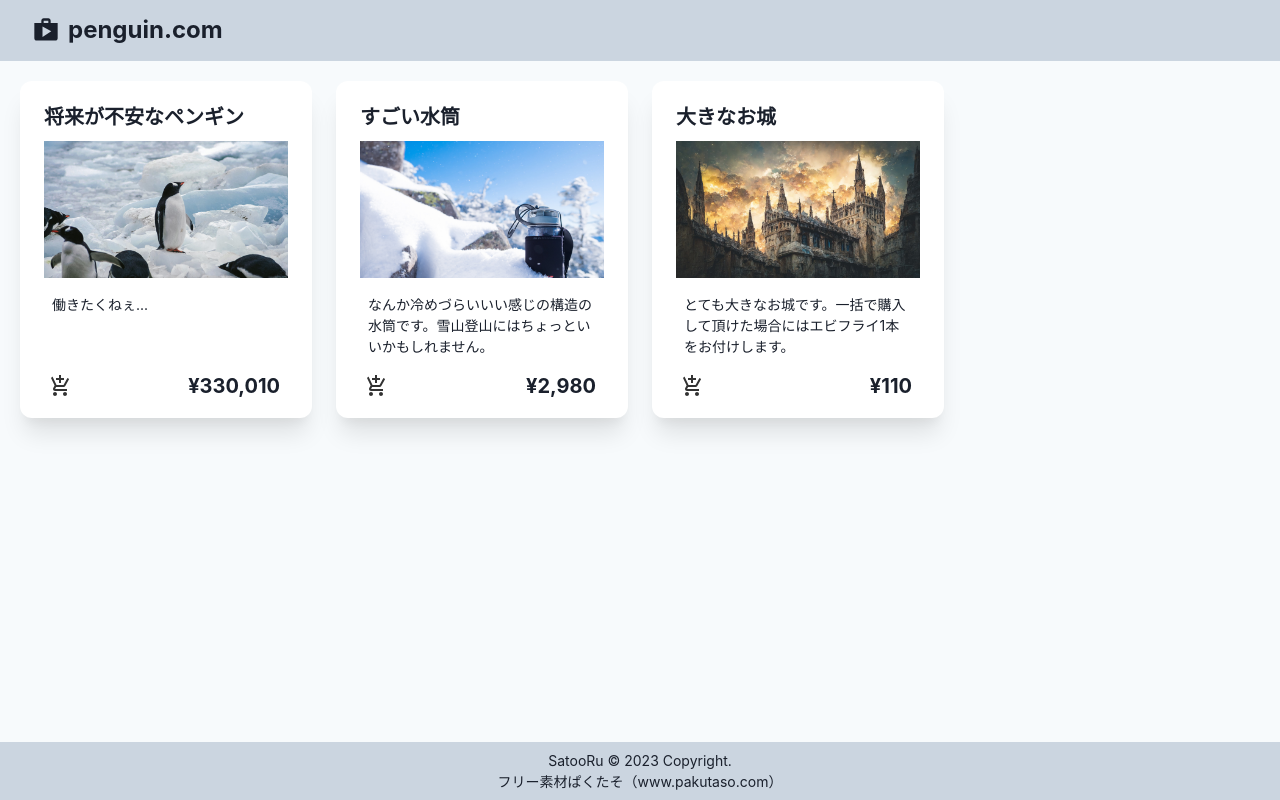
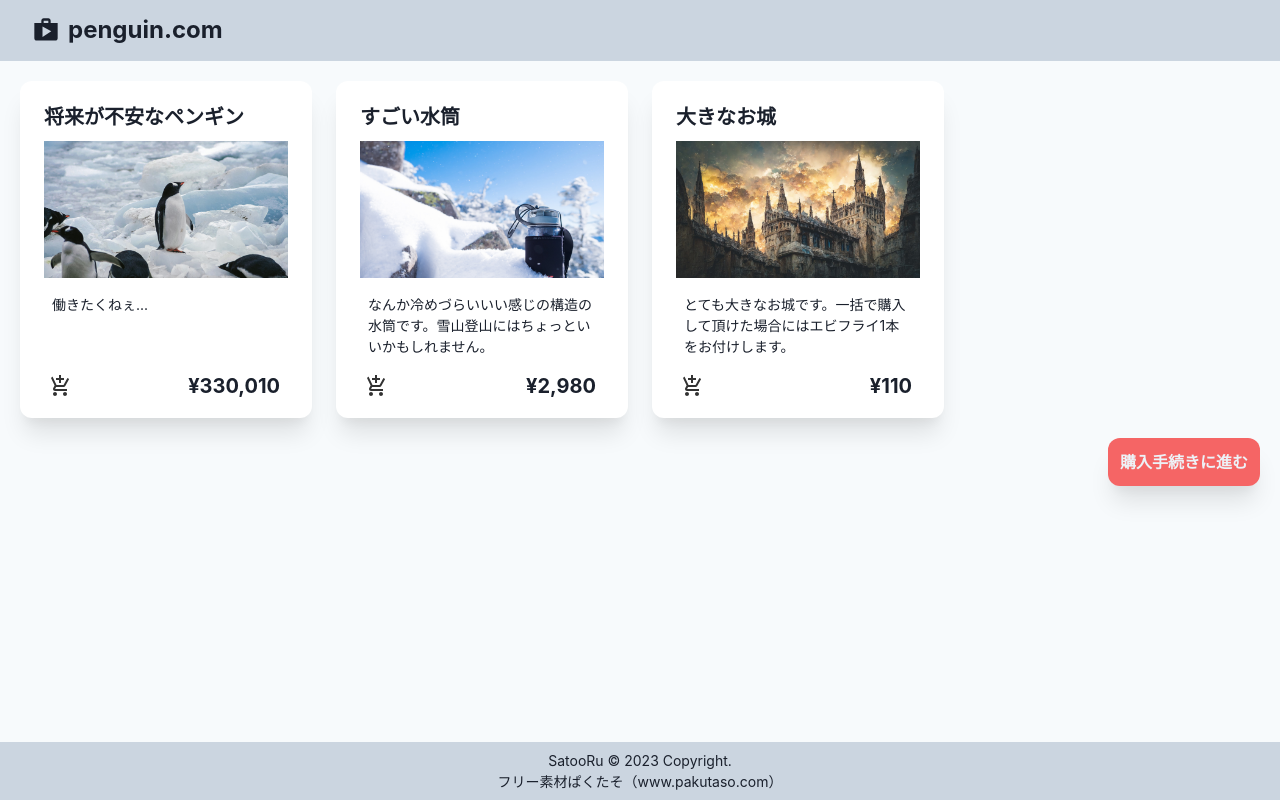
Before and after one commit to SatooRu65536/anti-pattern-site, a Next.js app: page / in a window 1280 px wide. Built offline with nearby package versions, Linux system fonts and the light colour scheme.

Commit message:
トップページ完成

```diff
--- a/components/Card.tsx
+++ b/components/Card.tsx
@@ -7,9 +7,11 @@ import {
   Text,
   Image,
   Icon,
+  Flex,
 } from "@chakra-ui/react";
 import { Item } from "./types";
 import { MdShoppingCart, MdAddShoppingCart } from "react-icons/md";
+import { useCallback, useEffect, useRef, useState } from "react";
 
 export default function ItemCard({
   id,
@@ -20,6 +22,26 @@ export default function ItemCard({
   addedCart,
   switchCartItem,
 }: Item & { addedCart: string[]; switchCartItem: Function }) {
+  const [count, setCount] = useState(0);
+
+  const swithCart = useCallback(() => {
+    switchCartItem(id);
+  }, [id, switchCartItem]);
+
+  useEffect(() => {
+    const timer = setInterval(() => {
+      setCount((prevCount) => {
+        console.log("call");
+
+        if (prevCount > 0) return prevCount - 1;
+        else {
+          swithCart();
+          return 0;
+        }
+      });
+    }, 1000);
+  }, [swithCart]);
+
   return (
     <Card
       bg="white"
@@ -72,6 +94,7 @@ export default function ItemCard({
             ¥{price ? price.toLocaleString() : 330}
           </Heading>
 
+          <Flex position="absolute" bottom="2" left="4">
             <Icon
               as={addedCart.includes(id) ? MdShoppingCart : MdAddShoppingCart}
               boxSize="6"
@@ -82,12 +105,17 @@ export default function ItemCard({
               w="12"
               p="3"
               transition="all .3s"
-            position="absolute"
-            bottom="2"
-            left="4"
               _hover={{ bgColor: "blackAlpha.100" }}
-            onClick={() => switchCartItem(id)}
+              onClick={() => {
+                switchCartItem(id);
+                setCount(10);
+              }}
             />
+
+            <Text p="3" display={count > 0 ? "block" : "none"}>
+              {count}
+            </Text>
+          </Flex>
         </Box>
       </CardBody>
     </Card>
--- /dev/null
+++ b/components/util.ts
@@ -0,0 +1,27 @@
+import { Item } from "./types";
+
+export const items: Item[] = [
+  {
+    id: "penguin-0001",
+    name: "将来が不安なペンギン",
+    detail: "働きたくねぇ...",
+    price: 330010,
+    imgPath: "/item/gentoo.jpg",
+  },
+  {
+    id: "waterbottle-0001",
+    name: "すごい水筒",
+    detail:
+      "なんか冷めづらいいい感じの構造の水筒です。雪山登山にはちょっといいかもしれません。",
+    price: 2980,
+    imgPath: "/item/water-bottle.jpg",
+  },
+  {
+    id: "castle-0001",
+    name: "大きなお城",
+    detail:
+      "とても大きなお城です。一括で購入して頂けた場合にはエビフライ1本をお付けします。",
+    price: 110,
+    imgPath: "/item/castle.jpg",
+  },
+];
--- a/next.config.js
+++ b/next.config.js
@@ -1,6 +1,6 @@
 /** @type {import('next').NextConfig} */
 const nextConfig = {
-  reactStrictMode: true,
+  reactStrictMode: false,
 }
 
 module.exports = nextConfig
--- a/pages/index.tsx
+++ b/pages/index.tsx
@@ -1,70 +1,158 @@
-import { useEffect, useState } from "react";
+import { useState } from "react";
 import type { NextPage } from "next";
-import { Grid } from "@chakra-ui/react";
-import ItemCard from "@/components/Card";
+import Router from "next/router";
+import {
+  Box,
+  Card,
+  CardBody,
+  CardHeader,
+  Flex,
+  Grid,
+  Heading,
+  Icon,
+  Spacer,
+  Text,
+  Image,
+} from "@chakra-ui/react";
 import { Item } from "@/components/types";
+import { MdShoppingCart, MdAddShoppingCart } from "react-icons/md";
+import { items } from "@/components/util";
 
 const Page: NextPage = () => {
   const [addedCart, setAddedCart] = useState<string[]>([]);
 
-  useEffect(() => {
-    const cart = JSON.parse(localStorage.getItem("cart") || "[]") as string[];
-    setAddedCart(cart);
-  }, []);
-
-  const switchCartItem = (itemId: string) => {
-    if (addedCart.includes(itemId)) {
+  function switchCartItem(itemId: string, forceRemove = false) {
+    if (addedCart.includes(itemId) || forceRemove) {
       const addedCartSnap = addedCart.filter(
         (item) => item !== itemId
       ) as string[];
       setAddedCart(addedCartSnap);
-      localStorage.setItem("cart", JSON.stringify(addedCartSnap));
     } else {
       const addedCartSnap = [...addedCart, itemId];
       setAddedCart(addedCartSnap);
-      localStorage.setItem("cart", JSON.stringify(addedCartSnap));
     }
+  }
+
+  function toPurchase() {
+    const res = window.confirm("購入手続きに進みますか?");
+
+    if (res) Router.push({ pathname: "/purchase", query: { cart: addedCart } });
+    else setAddedCart([]);
+  }
+
+  const ItemCard = ({ id, name, imgPath, detail, price }: Item) => {
+    return (
+      <Card
+        bg="white"
+        boxShadow="xl"
+        rounded="xl"
+        p="6"
+        pb="3"
+        cursor="pointer"
+        transition="all .3s"
+        _hover={{ boxShadow: "2xl" }}
+      >
+        <CardHeader p="0">
+          <Heading
+            size="md"
+            p="0"
+            pb="3"
+            width="100%"
+            whiteSpace="nowrap"
+            overflow="hidden"
+            textOverflow="ellipsis"
+          >
+            {name ?? "商品名"}
+          </Heading>
+        </CardHeader>
+
+        <Image
+          w="100%"
+          objectFit="cover"
+          sx={{ aspectRatio: "16/9" }}
+          src={
+            imgPath ??
+            "https://images.unsplash.com/photo-1667489022797-ab608913feeb?ixlib=rb-4.0.3&ixid=MnwxMjA3fDB8MHxlZGl0b3JpYWwtZmVlZHw5fHx8ZW58MHx8fHw%3D&auto=format&fit=crop&w=800&q=60"
+          }
+          alt="item image"
+        />
+
+        <CardBody p="0">
+          <Box p="2">
+            <Text
+              h="76px"
+              py="2"
+              fontSize="sm"
+              overflow="hidden"
+              display="-webkit-box"
+              sx={{ WebkitBoxOrient: "vertical", WebkitLineClamp: "3" }}
+            >
+              {detail ?? "とっても可愛いペンギンです"}
+            </Text>
+            <Heading size="md" pt="3" textAlign="end">
+              ¥{price ? price.toLocaleString() : 330}
+            </Heading>
+
+            <Icon
+              as={addedCart.includes(id) ? MdShoppingCart : MdAddShoppingCart}
+              boxSize="6"
+              color="blackAlpha.800"
+              bgColor="white"
+              borderRadius="50%"
+              h="12"
+              w="12"
+              p="3"
+              transition="all .3s"
+              position="absolute"
+              bottom="2"
+              left="4"
+              _hover={{ bgColor: "blackAlpha.100" }}
+              onClick={() => {
+                switchCartItem(id);
+                setTimeout(() => {
+                  switchCartItem(id, true);
+                }, 60 * 1000);
+              }}
+            />
+          </Box>
+        </CardBody>
+      </Card>
+    );
   };
 
-  const items: Item[] = [
-    {
-      id: "penguin-0001",
-      name: "将来が不安なペンギン",
-      detail: "働きたくねぇ...",
-      price: 330010,
-      imgPath: "/item/gentoo.jpg",
-    },
-    {
-      id: "waterbottle-0001",
-      name: "すごい水筒",
-      detail:
-        "なんか冷めづらいいい感じの構造の水筒です。雪山登山にはちょっといいかもしれません。",
-      price: 2980,
-      imgPath: "/item/water-bottle.jpg",
-    },
-    {
-      id: "castle-0001",
-      name: "大きなお城",
-      detail:
-        "とても大きなお城です。一括で購入して頂けた場合にはエビフライ1本をお付けします。",
-      price: 110,
-      imgPath: "/item/castle.jpg",
-    },
-  ];
+  return (
+    <Box>
+      <Grid
+        p="5"
+        templateColumns="repeat(auto-fill, minmax(250px, 1fr))"
+        gap="6"
+      >
+        {items.map((item, i) => {
+          return <ItemCard key={i} {...item} />;
+        })}
+      </Grid>
 
-  return (
-    <Grid p="5" templateColumns="repeat(auto-fill, minmax(250px, 1fr))" gap="6">
-      {items.map((item, i) => {
-        return (
-          <ItemCard
-            key={i}
-            addedCart={addedCart}
-            switchCartItem={switchCartItem}
-            {...item}
-          />
-        );
-      })}
-    </Grid>
+      <Flex>
+        <Spacer />
+        <Text
+          mr="5"
+          p="3"
+          borderRadius="10"
+          fontWeight="bold"
+          color="gray.100"
+          bgColor="red.400"
+          display="inline-block"
+          boxShadow="xl"
+          rounded="xl"
+          cursor="pointer"
+          transition="all .3s"
+          _hover={{ boxShadow: "2xl", bgColor: "red.500" }}
+          onClick={toPurchase}
+        >
+          購入手続きに進む
+        </Text>
+      </Flex>
+    </Box>
   );
 };
 
```
Also changed, not shown: pages/purchase.tsx (added, +55 -0 lines), 1 other file (tests, documents, lock files or other folders). Lines whose indentation alone changed are shown as unchanged.
